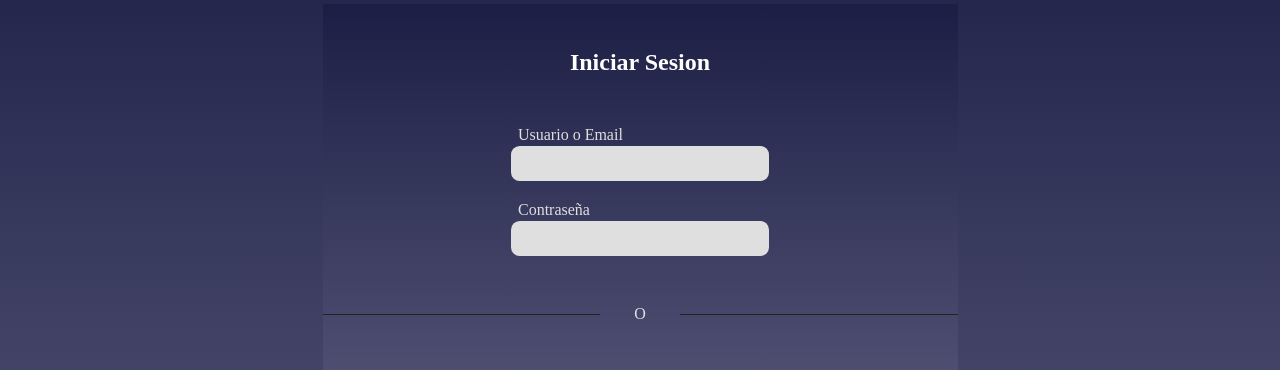
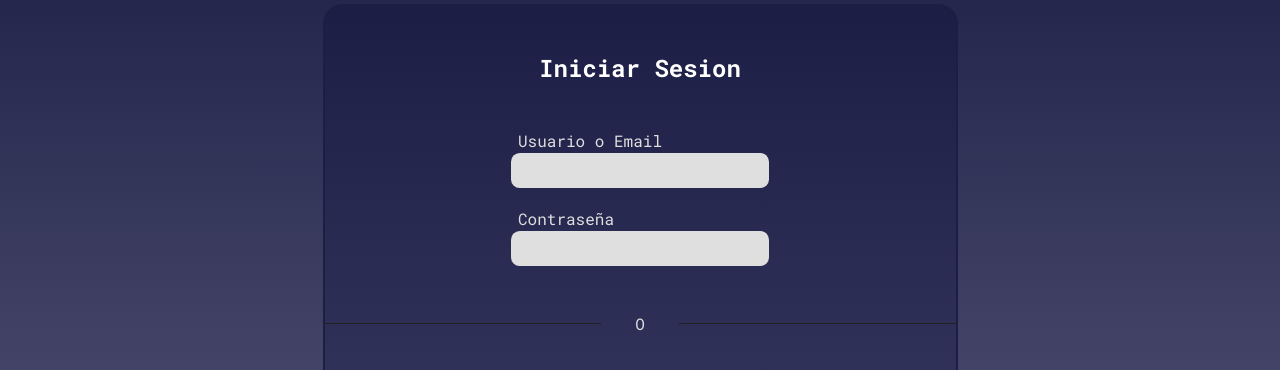
Before and after one commit to Petersen-Pedro/Trabajo_Practico_Especial, a plain HTML site: page TP2/login.html in a window 1280 px wide. Shown: the part 105-475 px from the top of the page. Drawn offline with Linux system fonts and the light colour scheme.

Commit message:
Radius, colores y fuentes

```diff
--- a/TP2/css/styles.css
+++ b/TP2/css/styles.css
@@ -1,19 +1,52 @@
 :root {
     --main-bg-color_light: #8788A4;
+    --main-bg-color_base: #46486F;
+    --main-bg-color_medium: #1C1F47;
     --main-bg-color_dark: #1c1e45;
     --secondary-bg-color_light: #FF8E7D;
+    --secondary-bg-color_base: #E54228;
+    --secondary-bg-color_medium: #951400;
+    --secondary-bg-color_dark: #450900;
+    --money-bg-color_base: #14A41A;
     --blanco-puro: #FFF;
     --blanco-principal: #DFDFDF;
+    --gris-principal: #555555;
+    --negro-principal: #222222;
     --negro-puro: #000;
-    --negro-principal: #222;
-    --gris-principal: #555;
+    --radius: 20px;
+
 }
+
+@font-face {
+    font-family: "Roboto";
+    src: url(fonts/RobotoMono-Regular.ttf);
+}
+@font-face {
+    font-family: "Roboto";
+    src: url(fonts/RobotoMono-Bold.ttf);
+    font-weight: bold;
+}
+@font-face {
+    font-family: "Roboto";
+    src: url(fonts/RobotoMono-Italic.ttf);
+    font-style: italic;
+}
+@font-face {
+    font-family: "Roboto";
+    src: url(fonts/RobotoMono-BoldItalic.ttf);
+    font-weight: bold;
+    font-style: italic;
+}
+
+
+
 *{
     margin: 0;
     padding: 0;
     box-sizing: border-box;
     border: none;
     outline: none;
+    font-family: "Roboto";
 }
 header{
     margin-bottom: 20px;
@@ -48,7 +81,7 @@ button{
 .main_header-searchbar{
     height: 30px;
     width: 300px;
-    border-radius: 20px;
+    border-radius: var(--radius);
     padding: 15px;
     background-color: var(--blanco-principal);
 }
@@ -97,16 +130,20 @@ button{
 .home_juego-destacado{
     width: 90%;
 }
+
+
 /* Login Page */
 /* Login form */
 .login_form-container{
     display: grid;
     justify-items: center;
     align-items: center;
-    background-image: linear-gradient(var(--main-bg-color_dark), var(--main-bg-color_light));
+    background-image: linear-gradient(var(--main-bg-color_dark), var(--main-bg-color_base));
     min-height: 600px;
     width: 635px;
-    gap: 20px;
+    gap: 1em;
+    border-radius: var(--radius);
+    border: 2px solid var(--main-bg-color_dark);
 }
 .login_form-container h2 {
     margin-top: 30px;
```
Also changed, not shown: TP2/login.html (+11 -1 lines), TP2/css/fonts/RobotoMono-Bold.ttf (added), TP2/css/fonts/RobotoMono-BoldItalic.ttf (added), TP2/css/fonts/RobotoMono-ExtraLight.ttf (added), TP2/css/fonts/RobotoMono-ExtraLightItalic.ttf (added), TP2/css/fonts/RobotoMono-Italic.ttf (added), TP2/css/fonts/RobotoMono-Light.ttf (added), TP2/css/fonts/RobotoMono-LightItalic.ttf (added), TP2/css/fonts/RobotoMono-Medium.ttf (added), TP2/css/fonts/RobotoMono-MediumItalic.ttf (added), TP2/css/fonts/RobotoMono-Regular.ttf (added), TP2/css/fonts/RobotoMono-SemiBold.ttf (added), TP2/css/fonts/RobotoMono-SemiBoldItalic.ttf (added), TP2/css/fonts/RobotoMono-Thin.ttf (added), 1 more files.
